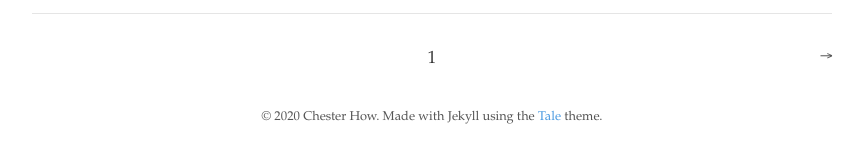
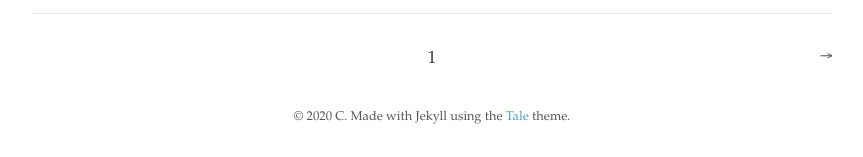
Before and after one commit to nivkhdif/nivkhdif.github.io, a Jekyll site: the page built from tale/index.html, in a window 1280 px wide. Shown: the part 1230-1387 px from the top of the page, without its empty margins (208-1071 px from the left). Built offline with Jekyll 4.4.1, drawn with Linux system fonts in a browser that asks for light colours; the list of posts is cut into pages by our own code.

Commit message:
Update _config.yml

```diff
--- a/tale/_config.yml
+++ b/tale/_config.yml
@@ -1,7 +1,7 @@
 # Site settings
 title:          Tale
 description:    "Minimal Jekyll theme for storytellers"
-baseurl:        "/tale"
+baseurl:        ""
 url:            "https://chesterhow.github.io"
 
 # Google Analytics
@@ -9,9 +9,8 @@ google_analytics: UA—XXXXXXXX-X
 
 # Author
 author:
-  name:         Chester How
-  url:          https://chester.how
-  email:        chesterhow@gmail.com
+  name:         C
+  email:        evigt3242@gmail.com
 
 # Build settings
 markdown:       kramdown
```
